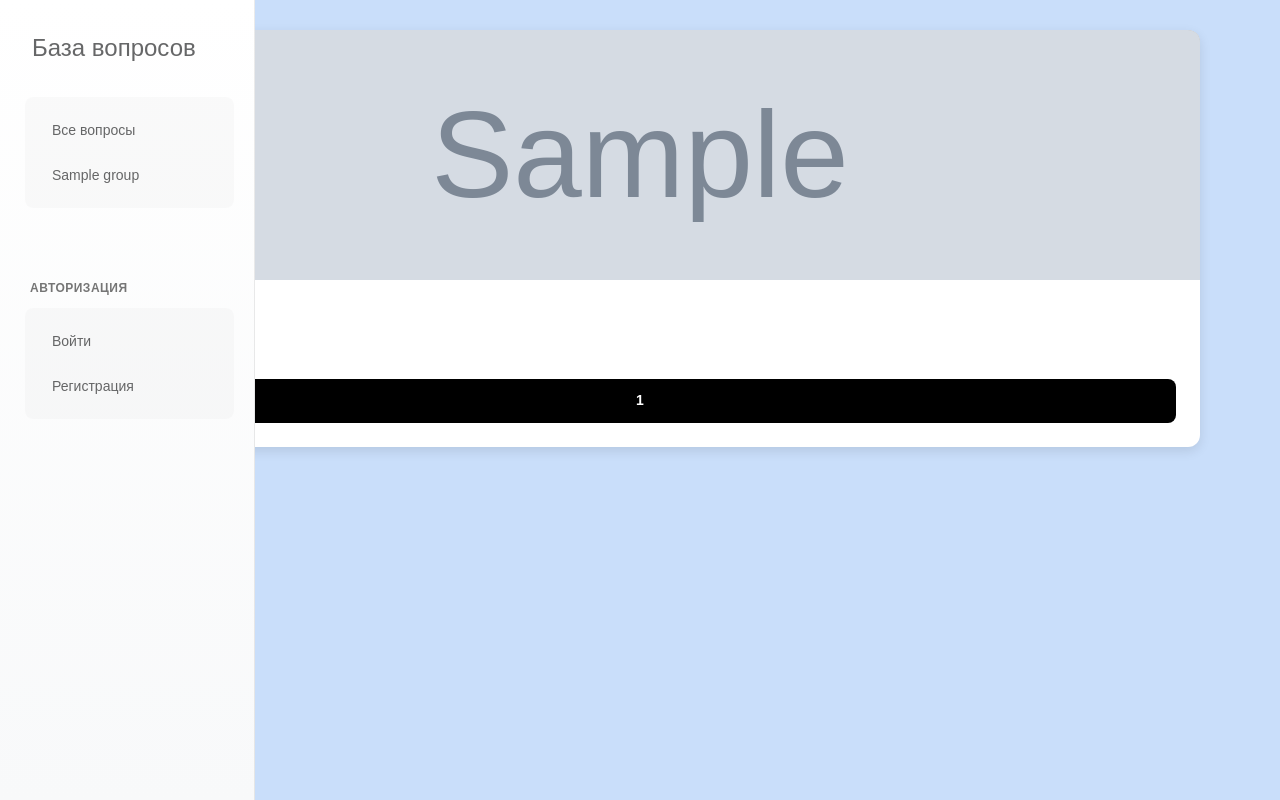
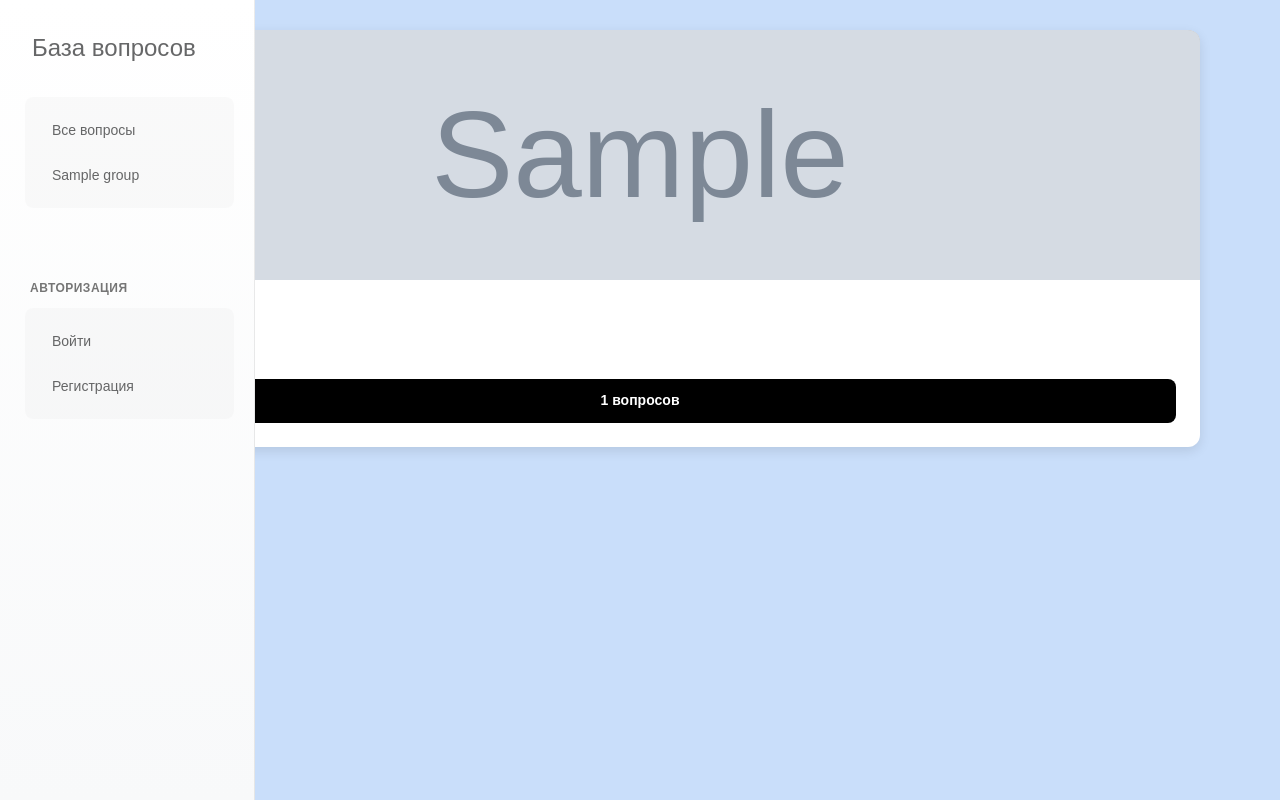
Before and after one commit to nurislam223/support_it, a FastAPI app: template app/templates/base.html in a window 1280 px wide. Run offline with FastAPI, Linux system fonts and the light colour scheme; the template is opened without the code that fills it: most values are stand-ins (such as "Sample title", 1, 10 or a date in 2020); grey boxes marked "Sample" are stand-in pictures; parts of the project's set-up code (start-up, migrations or seed data) failed here and were passed over; some web fonts are replaced.

Commit message:
update branch

```diff
--- a/app/templates/cards.html
+++ b/app/templates/cards.html
@@ -15,7 +15,7 @@
           <h3 class="card-title">{{ card.name | safe }}</h3>
           <p class="card-text">{{ card.description }}</p>
           <div class="card-actions">
-            <button class="btn btn-primary" onclick="navigateToQuestions({{ card.id }})">{{ card.questions_count }}</button>
+            <button class="btn btn-primary" onclick="navigateToQuestions({{ card.id }})">{{ card.questions_count }} вопросов</button>
           </div>
         </div>
       </article>
```
Also changed, not shown: 1 other file.
